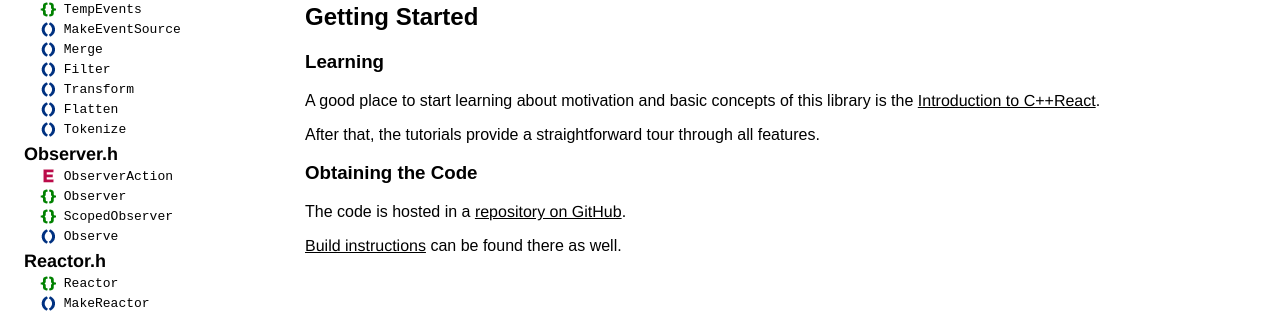
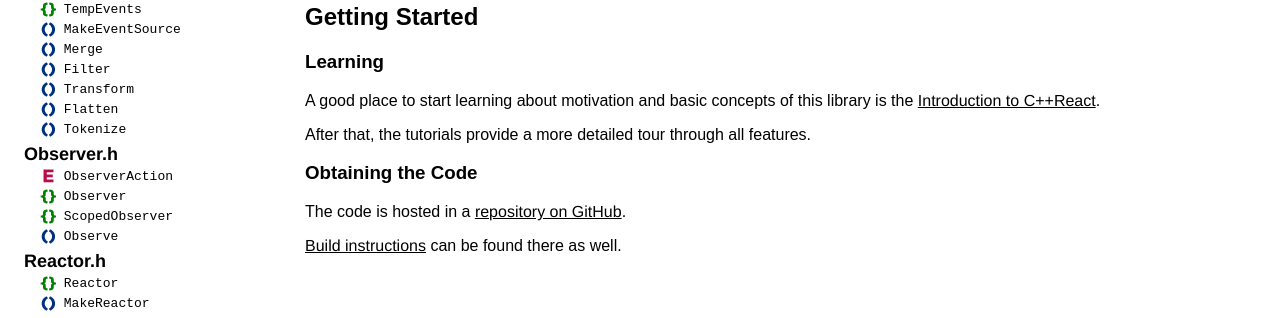
Before and after one commit to snakster/cpp.react, a Jekyll site: the page built from index.md, in a window 1280 px wide. Shown: the part 507-825 px from the top of the page. Built offline with Jekyll 4.4.1, drawn with Linux system fonts in a browser that asks for light colours.

Commit message:
Misc fixes.

```diff
--- a/_layouts/default.html
+++ b/_layouts/default.html
@@ -80,7 +80,7 @@
       <li><a class="ref_link" href="{{ site.baseurl }}/reference/Signal.h/MakeVar.html"><img class="entity_icon" src="{{ site.baseurl }}/media/icon_func.png" /> MakeVar</a></li>
       <li><a class="ref_link" href="{{ site.baseurl }}/reference/Signal.h/MakeSignal.html"><img class="entity_icon" src="{{ site.baseurl }}/media/icon_func.png" /> MakeSignal</a></li>
       <li><a class="ref_link" href="{{ site.baseurl }}/reference/Signal.h/Flatten.html"><img class="entity_icon" src="{{ site.baseurl }}/media/icon_func.png" /> Flatten</a></li>
-      <li><a class="ref_link" href="{{ site.baseurl }}/reference/Signal.h/Flatten.html"><img class="entity_icon" src="{{ site.baseurl }}/media/icon_func.png" /> With</a></li>
+      <li><a class="ref_link" href="{{ site.baseurl }}/reference/Signal.h/With.html"><img class="entity_icon" src="{{ site.baseurl }}/media/icon_func.png" /> With</a></li>
       <!-- <li class="api_subgroup">Macros</li> -->
       <li><a class="ref_link" href="{{ site.baseurl }}/reference/Domain.h/REACTIVE_PTR.html"><img class="entity_icon" src="{{ site.baseurl }}/media/icon_macro.png" /> REACTIVE_PTR</a></li>
       <li><a class="ref_link" href="{{ site.baseurl }}/reference/Domain.h/REACTIVE_REF.html"><img class="entity_icon" src="{{ site.baseurl }}/media/icon_macro.png" /> REACTIVE_REF</a></li>
--- a/index.md
+++ b/index.md
@@ -31,7 +31,7 @@
 
 A good place to start learning about motivation and basic concepts of this library is the [Introduction to C++React]({{ site.baseurl }}/guides/Introduction.html).
 
-After that, the tutorials provide a straightforward tour through all features.
+After that, the tutorials provide a more detailed tour through all features.
 
 ### Obtaining the Code
 
```
